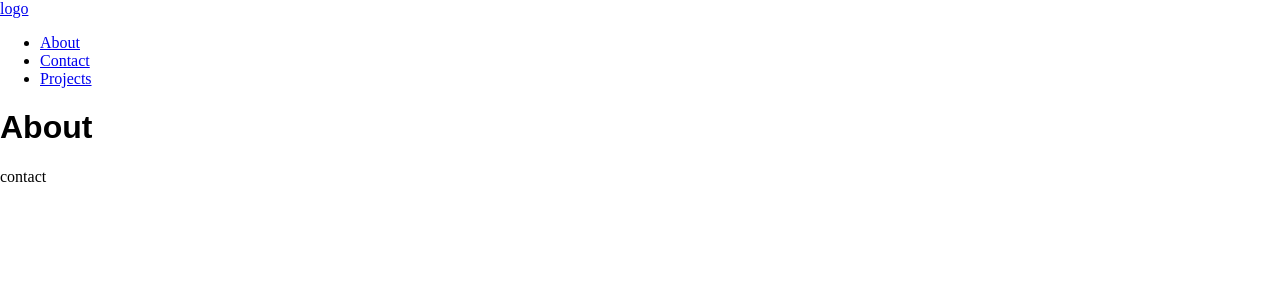
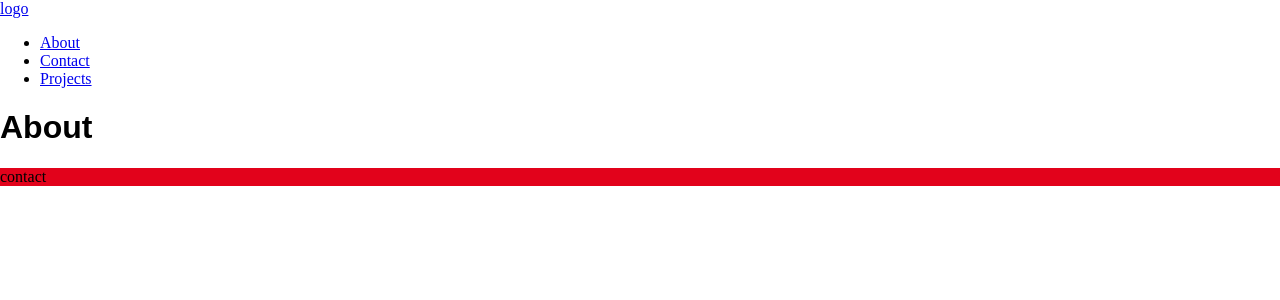
Before and after one commit to gustavkramnas/hartwork_landingpage, a Next.js app: page /about in a window 1280 px wide. Shown: the top 300 px of the page. Built offline with nearby package versions, Linux system fonts and the light colour scheme.

Commit message:
fix: small fixes

```diff
--- a/app/components/baseComponents/FooterComponent.tsx
+++ b/app/components/baseComponents/FooterComponent.tsx
@@ -1,6 +1,8 @@
-export const Footer = ()=> {
+import { theme } from '../../utils/appSettings/theme'
+
+export const Footer = () => {
   return (
-    <footer>
+    <footer style={{ background: theme.style.colors.secondary }}>
       <p>contact</p>
     </footer>
   )
--- a/app/components/baseComponents/NavComponent.tsx
+++ b/app/components/baseComponents/NavComponent.tsx
@@ -7,7 +7,7 @@ export const NavBar = () => {
     <header>
       <nav>
         <Logo />
-        <ul className="link-wrapper">
+        <ul>
           {pages.map((page) => {
             const title =
               page.replace('/', '').charAt(0).toUpperCase() + page.slice(2)
--- a/app/utils/appSettings/theme.ts
+++ b/app/utils/appSettings/theme.ts
@@ -7,7 +7,7 @@ export const theme = {
   style: {
     colors: {
       primary: '#000000',
-      secondary: '#FFFFFF'
+      secondary: '#e2021b'
     },
     font: {
       fontFamily: 'Arial, sans-serif',
```
